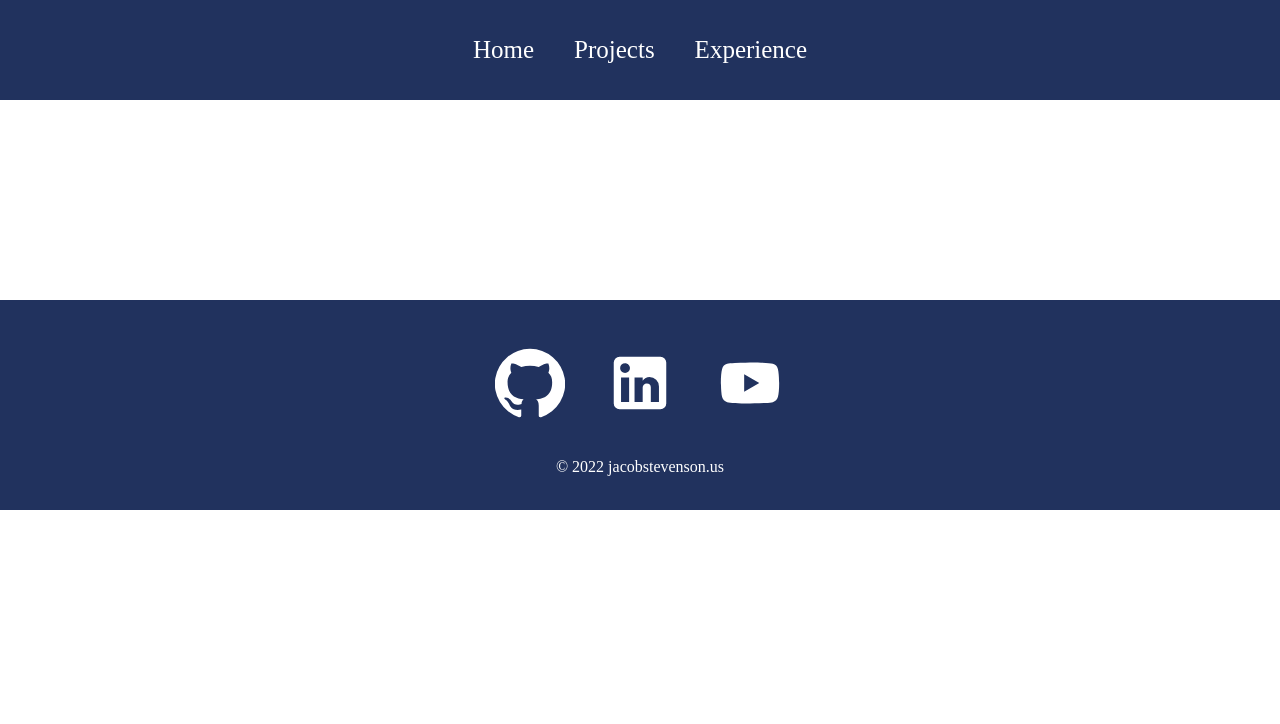
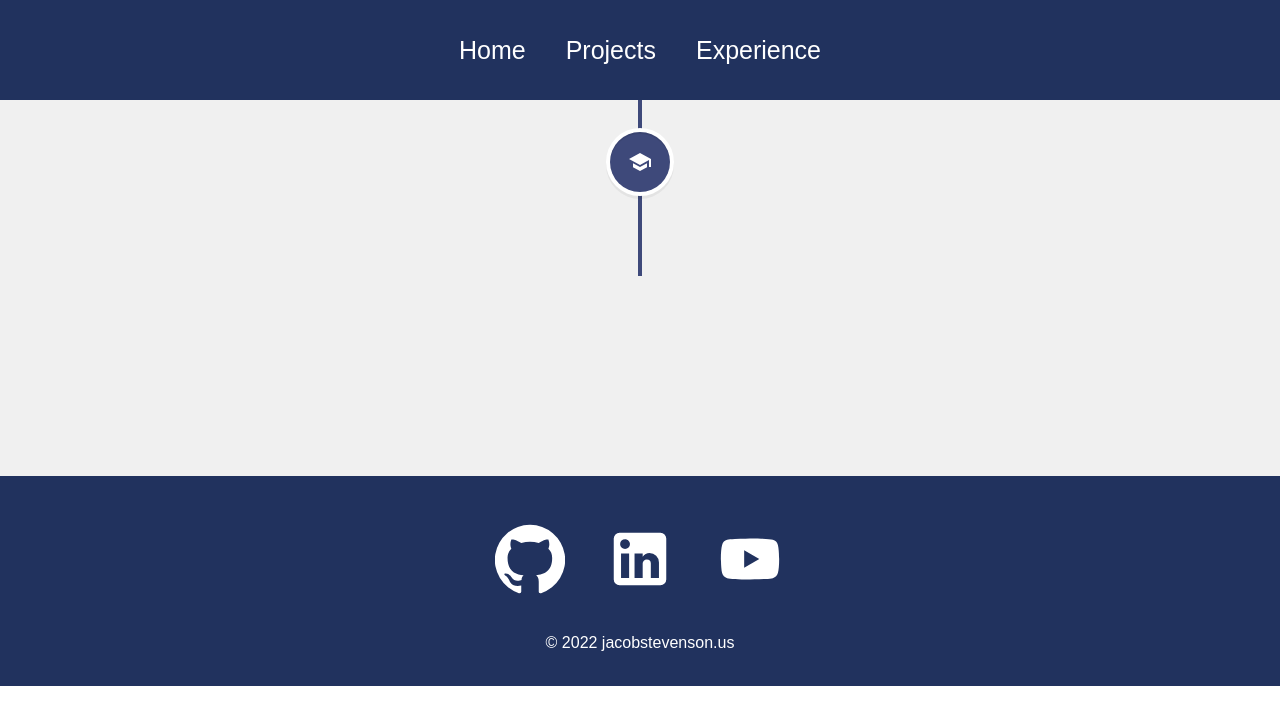
Before and after one commit to Jstevenson02/react-portfolio-project, a React (Create React App) app: page /experience in a window 1280 px wide. Shown: the top 724 px of the page. Built offline with nearby package versions, Linux system fonts and the light colour scheme.

Commit message:
keep pushin'

```diff
--- a/src/App.css
+++ b/src/App.css
@@ -1,5 +1,10 @@
 .App {
-  text-align: center;
+  width: 100%;
+  height: auto;
+  display: flex;
+  flex-direction: column;
+  font-family: Arial, Helvetica, sans-serif;
+  background-color: #f0f0f0;
 }
 
 body {
--- a/src/App.js
+++ b/src/App.js
@@ -13,8 +13,8 @@ function App() {
         <Navbar />
         <Routes>
           <Route path="/" element={<Home />} />
-          <Route path="/" element={<Projects />} />
-          <Route path="/" element={<Experience />} />
+          <Route path="/projects" element={<Projects />} />
+          <Route path="/experience" element={<Experience />} />
         </Routes>
         <Footer />
       </Router>
--- a/src/pages/Experience.js
+++ b/src/pages/Experience.js
@@ -1,7 +1,31 @@
 import React from 'react';
+import {
+  VerticalTimeline,
+  VerticalTimelineElement,
+} from 'react-vertical-timeline-component';
+import 'react-vertical-timeline-component/style.min.css';
+import SchoolIcon from '@material-ui/icons/School';
 
 function Experience() {
-  return <div>Experience</div>;
+  return (
+    <div className="experience">
+      <VerticalTimeline lineColor="#3e497a">
+        <VerticalTimelineElement
+          className="vertical-timeline-element--education"
+          date="2016 - 2020"
+          iconStyle={{
+            background: '#3e497a',
+            color: '#fff',
+          }}
+          icon={<SchoolIcon />}>
+          <h3 className="vertical-timeline-element-title">
+            Southside Highschool, Youngsville, LA
+          </h3>
+          <p>High School Diploma</p>
+        </VerticalTimelineElement>
+      </VerticalTimeline>
+    </div>
+  );
 }
 
 export default Experience;
```
